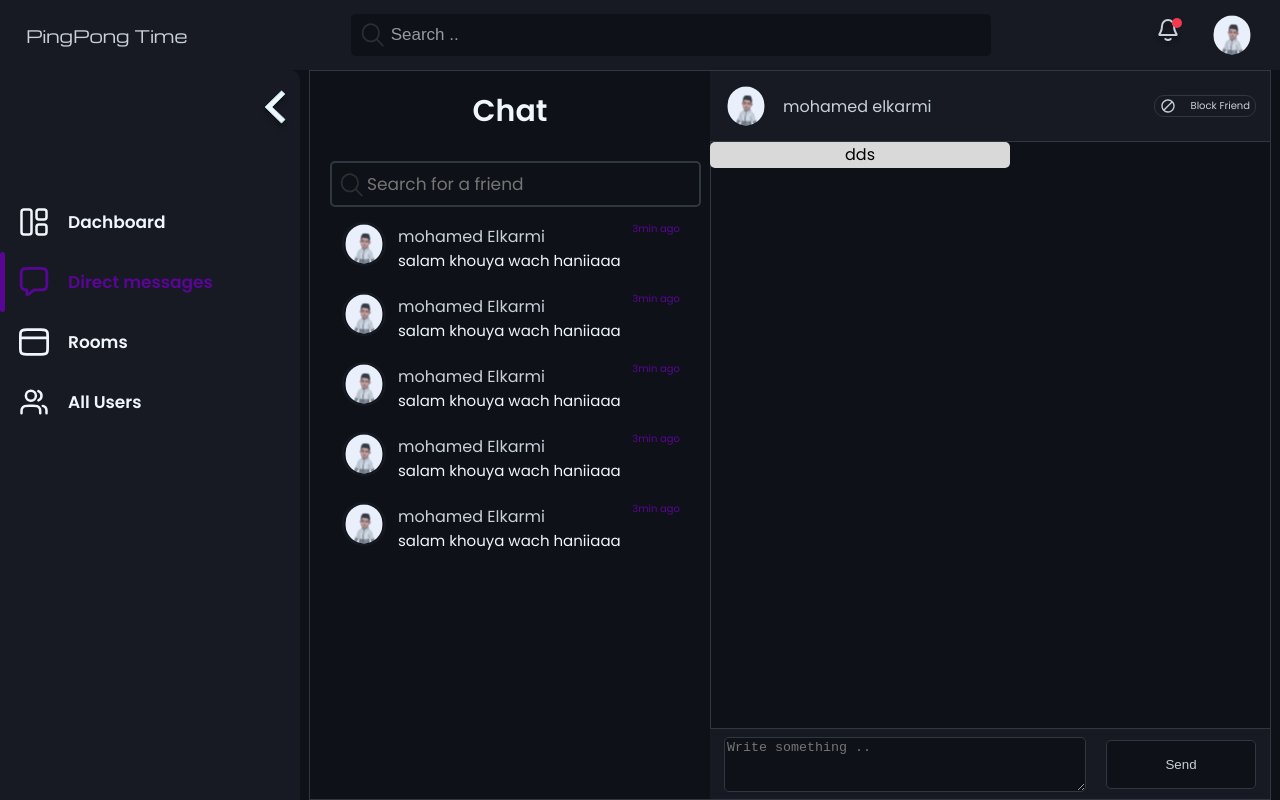
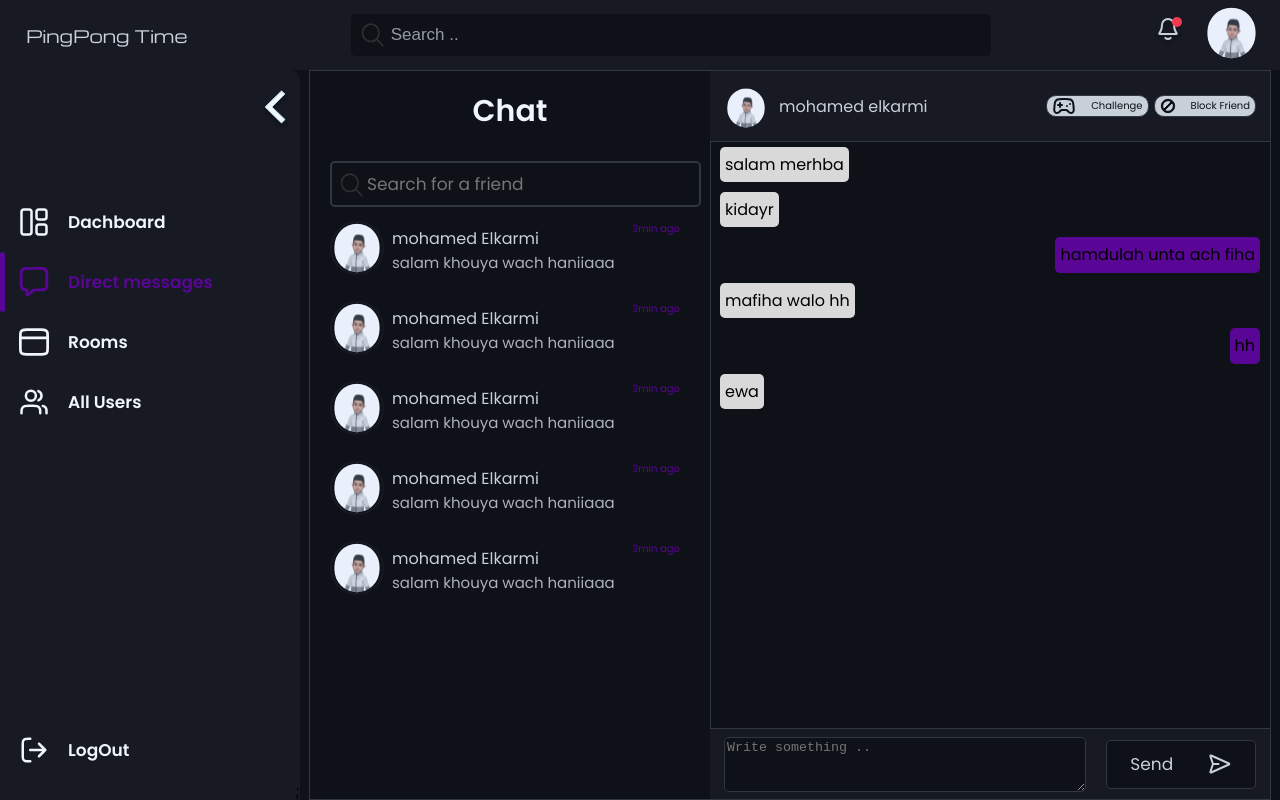
Before and after one commit to spydersy/42Cursus-ft_transcendence, a React (Create React App) app: page /chat in a window 1280 px wide. Built offline with nearby package versions, Linux system fonts and the light colour scheme.

Commit message:
bunxh of bugs fixed | chat component is readt for tests  now

```diff
--- a/src/Pages/Chat.tsx
+++ b/src/Pages/Chat.tsx
@@ -1,10 +1,58 @@
-import React from 'react'
-import styled , {css} from "styled-components"
+import React , {useEffect, useState, useRef}from 'react'
+import styled  from "styled-components"
 import { ReactComponent as SearchIcon}  from "../assets/imgs/searchIcon.svg"
 import { AvatarComponent } from '../components/Upperbar';
 import {ReactComponent as AddIcon} from "../assets/imgs/block-icon.svg";
+import {ReactComponent as SendIcon} from "../assets/imgs/send-icon.svg";
+import {ReactComponent as GameIcon} from "../assets/imgs/game-icon.svg";
 
+
+const msgList = [
+  {
+    id: "0",
+    msg : "salam merhba",
+  },
+  {
+    id: "0",
+    msg : "kidayr",
+  }
+  , {
+    id: "1",
+    msg : "hamdulah unta ach fiha",
+  }
+  , {
+    id: "0",
+    msg : "mafiha walo hh",
+  }
+  , {
+    id: "1",
+    msg : "hh",
+  },
+  {
+    id: "0",
+    msg : "ewa",
+  }
+]
+interface chatType {
+  id: string,
+  msg: string,
+
+}
+interface ChatProps {
+  setList: (e : any) => void,
+  list: chatType[]
+
+}
 export default function Chat() {
+  const [list, setlist] = useState(msgList)
+
+
+  useEffect(() => {
+
+    // alert("ss")
+    console.log(list)
+
+  }, [list ])
   return (
     <GridContainer className='container'>
         <div className='right'>
@@ -17,10 +65,11 @@ export default function Chat() {
           </div>
           <div className='center'>
 
-          <ChatBody/>
+          <ChatBody list={list} setList={(e)=>{setlist(e)}}/>
           </div>
           <div className='bottom'>
-            <BottomChat/>
+            <BottomChat list={list} setList={(e)=>{setlist(e)}}  />
+
           </div>
         </div>
     </GridContainer>
@@ -106,6 +155,7 @@ const ChatSidebarStyle = styled.div`
   display: flex;
   align-items: center;
   flex-direction: column;
+  margin-bottom: 10px;
     .title{
 
         color :${props => props.theme.colors.seconderyText};
@@ -178,8 +228,10 @@ export  function ChatMesgComponent() {
   return (
       <ChatMesgstyle>
 
-        <Avatar/>
-        <div>
+        <Avatar>
+          <AvatarComponent/>
+        </Avatar>
+        <div className='mesgData'>
           <div className='name'>
             mohamed Elkarmi
           </div>
@@ -195,25 +247,25 @@ export  function ChatMesgComponent() {
       </ChatMesgstyle>
   )
 }
-const Avatar = styled(AvatarComponent)`
-  width: 40px;
-  height: 40px;
+const Avatar = styled.div`
+  width: 50px;
+  height: 50px;
 `
   const ChatMesgstyle = styled.a`
 
-    height: 65px;
+    height: 70px;
     width: 100%;
   position: relative;
     border-radius: 5px;
     align-items: center;
+    display: flex;
 
-    display: flex;
-    margin-bottom: 5px;
+    margin-bottom: 10px;
     &:hover{
-      border :1px solid ${props => props.theme.colors.seconderybg};
+      /* border :1px solid ${props => props.theme.colors.seconderybg};  */
       background-color: ${props => props.theme.colors.seconderybg};
     }
-    > div{
+     .mesgData{
       margin-left: 12px;
       height: 40px;
       display: flex;
@@ -226,6 +278,7 @@ const Avatar = styled(AvatarComponent)`
       }
       .msg{
         font-size: 15px;
+        opacity: 0.7;
         color:  ${props => props.theme.colors.seconderyText};
       }
 
@@ -243,12 +296,16 @@ const Avatar = styled(AvatarComponent)`
 export  function Top() {
   return (
     <TopStyle>
-      <div>
+      <div style={{flex:"auto"}}>
+        <div style={{width: "40px" , height: "40px"}}>
+
         <AvatarComponent/>
-        <div>
+        </div >
+        <div >
             mohamed elkarmi
         </div>
       </div>
+      <ChallengeFriend/>
       <BlockFriend/>
     </TopStyle>
   )
@@ -265,6 +322,8 @@ const TopStyle = styled.div`
       width: 95%;
       height: 100%;
       margin: 0 auto;
+      gap: 5px;
+
     >div{
       display: flex;
       align-items: center;
@@ -282,6 +341,14 @@ export  function BlockFriend() {
     </BlockFriendStyle>
   )
 }
+export  function ChallengeFriend() {
+  return (
+    <BlockFriendStyle>
+        <GameIcon/>
+        Challenge
+    </BlockFriendStyle>
+  )
+}
 const BlockFriendStyle = styled.div`
    font-family: 'Poppins';
     font-style: normal;
@@ -294,13 +361,14 @@ const BlockFriendStyle = styled.div`
     align-items: center;
     flex-direction: row;
     justify-content: space-between;
-    color: ${props => props.theme.colors.primaryText};
+    color: ${props => props.theme.colors.bg};
+    background-color: ${props => props.theme.colors.primaryText};
     cursor: pointer;
 
     svg{
 
         path{
-            fill: ${props => props.theme.colors.primaryText};
+            stroke: ${props => props.theme.colors.bg};
         }
     }
     border: 1px solid ${props => props.theme.colors.border};
@@ -309,12 +377,36 @@ const BlockFriendStyle = styled.div`
 `;
 
 
-export  function BottomChat() {
+export  function BottomChat(props: ChatProps) {
+
+  const inputRef = useRef<HTMLTextAreaElement>(null)
+  const addMessage = ()=>{
+
+      var mesg : string = "";
+      if (inputRef.current?.value)
+      {
+        mesg =  inputRef.current.value
+        inputRef.current.value = ""
+      }
+
+      if (mesg === "")
+        return ;
+      var msgtmp : chatType =  {
+        id: "1",
+        msg: mesg
+      }
+      var list =  props.list
+      list.push(msgtmp)
+      props.setList([...list])
+  }
+
   return (
     <BottomChatStyle>
-      <textarea  placeholder='Write something ..' />
-      <button>
+      <textarea ref={inputRef}
+        placeholder='Write something ..' />
+      <button onClick={addMessage}>
         Send
+        <SendIcon/>
       </button>
     </BottomChatStyle>
   )
@@ -349,22 +441,35 @@ export  function BottomChat() {
       outline: none;
       /* border: none; */
       color : ${props => props.theme.colors.primaryText};
+      font-family: 'Poppins', sans-serif;
+      font-size:  ${props => props.theme.fontSize.l};;
+      display: flex;
+      align-items: center;
+      justify-content: space-around;
       cursor: pointer;
+      >svg{
+        path{
+          stroke:  ${props => props.theme.colors.primaryText};
+        }
+      }
      }
   `;
 
 
-  export  function ChatBody() {
+  export  function ChatBody(props: ChatProps) {
+
+
     return (
       <ChatBodyStyle>
-<div>
+        {
+          props.list.map((object: any , i : number)=>{
+            if (object.id === "0")
+              return <div key={i} >  <MsgNotStyle>{object.msg} </MsgNotStyle></div>
+              else
+              return <div key={i}  >  <MsgStyle>{object.msg} </MsgStyle></div>
 
-        <MsgNotStyle>dds</MsgNotStyle>
-</div>
-        {/* <MsgStyle></MsgStyle>
-        <MsgNotStyle>dds</MsgNotStyle>
-        <MsgStyle>dds</MsgStyle> */}
-
+          })
+        }
       </ChatBodyStyle>
     )
   }
@@ -374,28 +479,40 @@ export  function BottomChat() {
   align-items: center;
   flex-direction: column;
   >div{
-    display: flex;
+   display: flex;
     width: 100%;
+    margin: 5px 10px;
     height: auto;
-    align-items: flex-end;
+
+     align-items: flex-end;
     flex-direction: row;
-    /* background-color: red; */
   }
 
 `;
   const    MsgStyle = styled.div`
-  background-color: ${props => props.theme.colors.seconderybg};
-  min-width: 300px;
+  background-color: ${props => props.theme.colors.purple};
+  /* min-width: 300px; */
   min-height: 26px;
   /* align-items: flex-end; */
   border-radius: 5px;
+  margin-left: auto;
+  margin-right: 10px;
+  text-align: start;
+  padding :5px;
+  max-width: 200px;
   `;
   const    MsgNotStyle = styled.div`
   /* align-items: flex-end; */
+  text-align: start;
+  padding :5px;
+  height: auto;
   align-self: flex-end;
   border-radius: 5px;
-  min-height: 26px;
+  /* min-height: 26px; */
   background-color: #D9D9D9;
-  min-width: 300px;
+  max-width: 200px;
+  margin-right: auto;
+  margin-left: 10px;
+  /* min-width: ; */
 
 `;
--- a/src/Pages/Home.tsx
+++ b/src/Pages/Home.tsx
@@ -1,45 +1,29 @@
-import React, {useState} from 'react'
-import Carousel from '../components/Carousel'
-import Sidebar from '../components/Sidebar'
-import Upperbar from '../components/Upperbar'
+import React from 'react'
+
+
+
 import styled from "styled-components"
 import Tet from "../assets/imgs/tests/test2.png"
 import { ReactComponent as Penta} from "../assets/imgs/penta.svg"
 import { CircularProgressbar } from 'react-circular-progressbar';
 import 'react-circular-progressbar/dist/styles.css';
 import GameModes from '../components/GameModes'
-import History , {AchievementHistory} from '../components/History'
-import Navlinks from '../components/Navlinks'
+// import History , {AchievementHistory} from '../components/History'
+
 import Slider from '../components/Slider'
 
-const player = {
-  name: "Alchemist",
-  lvl: "Gold",
-  gamePlayed : 350,
-  lost : 200,
-  won : 150,
-}
-const linkslist = ["All Users", "Friends" , "blocked"]
-
 export default function Home() {
-  const [index, setindex] = useState(1)
+  // const [index, setindex] = useState(1)
   return (
-    <div className='container' >
+    <div className='container' style={{width: "1500px" }} >
       <Hero>
-      <HeadComponent title="Live Games"/>
-        {/* <PlayerCard player={player} /> */}
-        {/* <Stats player={player} /> */}
-
+        <HeadComponent title="Live Games"/>
         <Slider/>
-    </Hero>
-     <GameModes/>
-
-    {/* <Hero style={{marginTop : "40px"}}>
-      <History />
-      <AchievementHistory />
-
-    </Hero>  */}
-
+      </Hero>
+      <GameModes/>
+      <Hero style={{marginTop : "40px" , flexDirection: "column"}}>
+        <HeadComponent title="History"/>
+      </Hero>
     </div>
   )
 }
@@ -351,10 +335,12 @@ export function HeadComponent(props: headProps) {
 const Head = styled.div`
 /* margin-top: 50px; */
   width: 90%;
-  border-bottom: 3px solid ${props => props.theme.colors.border};
+  /* border-bottom: 3px solid ${props => props.theme.colors.border}; */
   text-align: start;
-  text-transform: uppercase;
-  font-family: 'Poppins' , sans-serif;
+  /* text-transform: uppercase; */
+  /* font-family: 'Poppins' , sans-serif; */
+  font-family: 'Michroma', sans-serif;
+
   font-size:  ${props => props.theme.fontSize.ll};
   color:  ${props => props.theme.colors.seconderyText};;
   padding: 4px 0px;
--- a/src/components/Sidebar.tsx
+++ b/src/components/Sidebar.tsx
@@ -1,6 +1,5 @@
 import React , {useState , useRef, useEffect} from 'react'
 import styled , {css} from "styled-components"
-import ExpandIcon from "../assets/imgs/dashboardIcon.svg"
 import {ReactComponent as DashIcon} from "../assets/imgs/dashboardIcon.svg";
 import {ReactComponent as DMIcon} from "../assets/imgs/dm.svg";
 import {ReactComponent as RoomIcon} from "../assets/imgs/room.svg";
@@ -40,6 +39,24 @@ export default function Sidebar() {
 
 
     const [focused, setfocused] = useState(0)
+    const openClose=  ()=>
+    {
+        if ( window.innerWidth < 800)
+        {
+            sideBaRed.current.style.width = "100%"
+            return ;
+        }
+        if (open)
+            sideBaRed.current.style.width = "76px"
+        else
+            sideBaRed.current.style.width = "300px"
+        setopen(!open)
+    }
+    const changeFocus=  (page : number)=>
+    {
+
+        setfocused(page)
+    }
     useEffect(() => {
         const pageName = window.location.pathname.split("/")[1];
         var pagenum = 0;
@@ -48,10 +65,7 @@ export default function Sidebar() {
         else if (pageName === "chat" ) pagenum = 1;
         else if (pageName === "rooms" ) pagenum = 2;
         else if (pageName === "users" ) pagenum = 3;
-        setfocused(pagenum)
-    // if (window.innerWidth < 1440  )
-    //     setopen(false)
-
+        changeFocus(pagenum)
 
     window.addEventListener("resize", (e : any)=>{
         if ( e.currentTarget?.innerWidth >= 700)
@@ -74,21 +88,8 @@ export default function Sidebar() {
       return () => {
 
       }
-    }, [setopen])
+    }, [setopen, setfocused ])
 
-    const openClose=  ()=>
-    {
-        if ( window.innerWidth < 800)
-        {
-            sideBaRed.current.style.width = "100%"
-            return ;
-        }
-        if (open)
-            sideBaRed.current.style.width = "76px"
-        else
-            sideBaRed.current.style.width = "300px"
-        setopen(!open)
-    }
   return (
     <SidebarWrraper ref={sideBaRed} open={open}>
         {open ? <Left onClick={openClose}   />: <Right onClick={openClose} /> }
@@ -106,7 +107,13 @@ export default function Sidebar() {
             })
         }
        </Items>
+       <Item  active={false} href={"/"}>
+                <LogoutIcon/>
+                {
+                    open ? <div>LogOut</div> : <ToolTip>LogOut</ToolTip>
+                }
 
+            </Item>;
     </SidebarWrraper>
   )
 }
@@ -305,8 +312,6 @@ const Item = styled.a<ItemProps>`
             visibility: visible;
 					opacity: 1;
         }
-        /* border-left: 8px solid ; */
-        color : ${props => props.theme.colors.purple};
         &::after{
             content: "";
             position: absolute;
@@ -325,11 +330,7 @@ const Item = styled.a<ItemProps>`
             background-color: ${props => props.theme.colors.border};
             border-radius: 7px ;
         } */
-       svg{
-            path{
-                stroke: ${props => props.theme.colors.purple};
-            }
-        }
+
     }
     transition: all 20ms ease-in;
 
--- a/src/components/Slider.tsx
+++ b/src/components/Slider.tsx
@@ -25,7 +25,7 @@ export default function Slider() {
                     classname = "main";
                 else if (id === main - 1)
                     classname = "left";
-                else if (id == main + 1)
+                else if (id === main + 1)
                     classname = "right"
                 else if (id > main + 1)
                     classname = "emptyright"
@@ -94,7 +94,7 @@ const SliderContainer = styled.div`
         width: 300px;
         height:  250px;
         z-index: 3;
-        background-color: white;
+        /* background-color: white; */
     }
     .right{
         top: 50%;
--- a/src/components/Upperbar.tsx
+++ b/src/components/Upperbar.tsx
@@ -162,12 +162,13 @@ export  function AvatarComponent() {
 }
 
 const Avatar = styled.div`
-  width: 40px;
-  height: 40px;
+  width: 100%;
+  height: 100%;
   border-radius : 50%;
   img{
     width: 100%;
     height: 100%;
+    object-fit: contain;
   }
   border: 2px solid   ${props => props.theme.colors.primarybg};;
 
```
Also changed, not shown: src/assets/imgs/game-icon.svg (added), src/assets/imgs/send-icon.svg (added).
